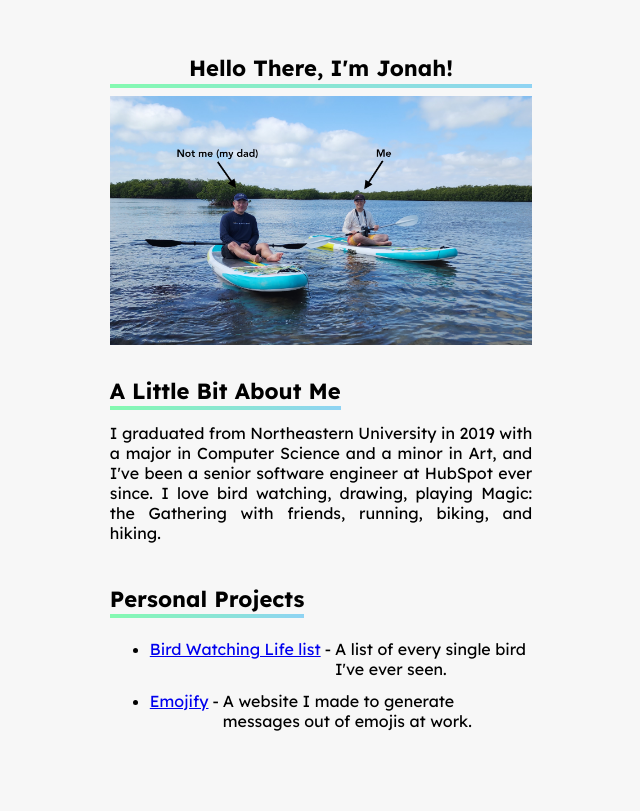
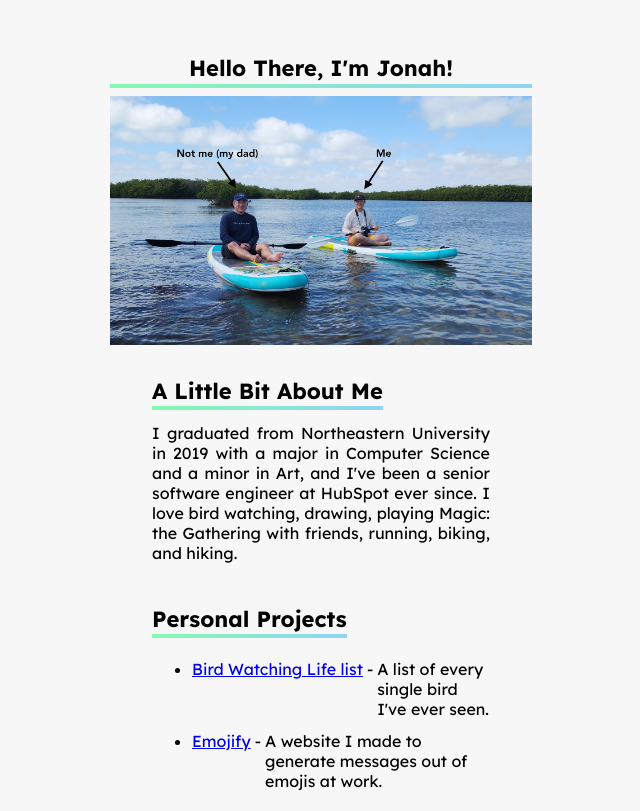
Before and after one commit to Jonah-Min/jonahmin.com, a React (Vite) app: page / in a window 1280 px wide. Shown: the whole page, without its empty margins (319-959 px from the left). Built offline with nearby package versions, Linux system fonts and the light colour scheme.

Commit message:
Update homepage

```diff
--- a/package.json
+++ b/package.json
@@ -6,7 +6,7 @@
   "homepage": "https://www.jonahmin.com",
   "scripts": {
     "predeploy" : "npm run build",
-    "deploy": "gh-pages -d dist",
+    "deploy": "gh-pages -d dist --cname 'jonahmin.com'",
     "dev": "vite",
     "build": "vite build",
     "lint": "eslint .",
--- a/src/stylesheets/homePage.css
+++ b/src/stylesheets/homePage.css
@@ -9,7 +9,7 @@
 .about-me-container {
   width: 33%;
   display: flex;
-  align-items: start;
+  align-items: center;
   flex-direction: column;
 }
 
@@ -31,7 +31,7 @@
 
 .about {
   display: inline-block;
-  width: 100%;
+  width: 80%;
   margin-top: 10px;
   font-size: 16px;
   margin-bottom: 8px;
@@ -55,6 +55,10 @@ p {
   font-size: 16px;
   margin: 0 0 12px 0;
   text-align: justify;
+}
+
+.projects {
+  width: 80%;
 }
 
 .projects h3 {
```
